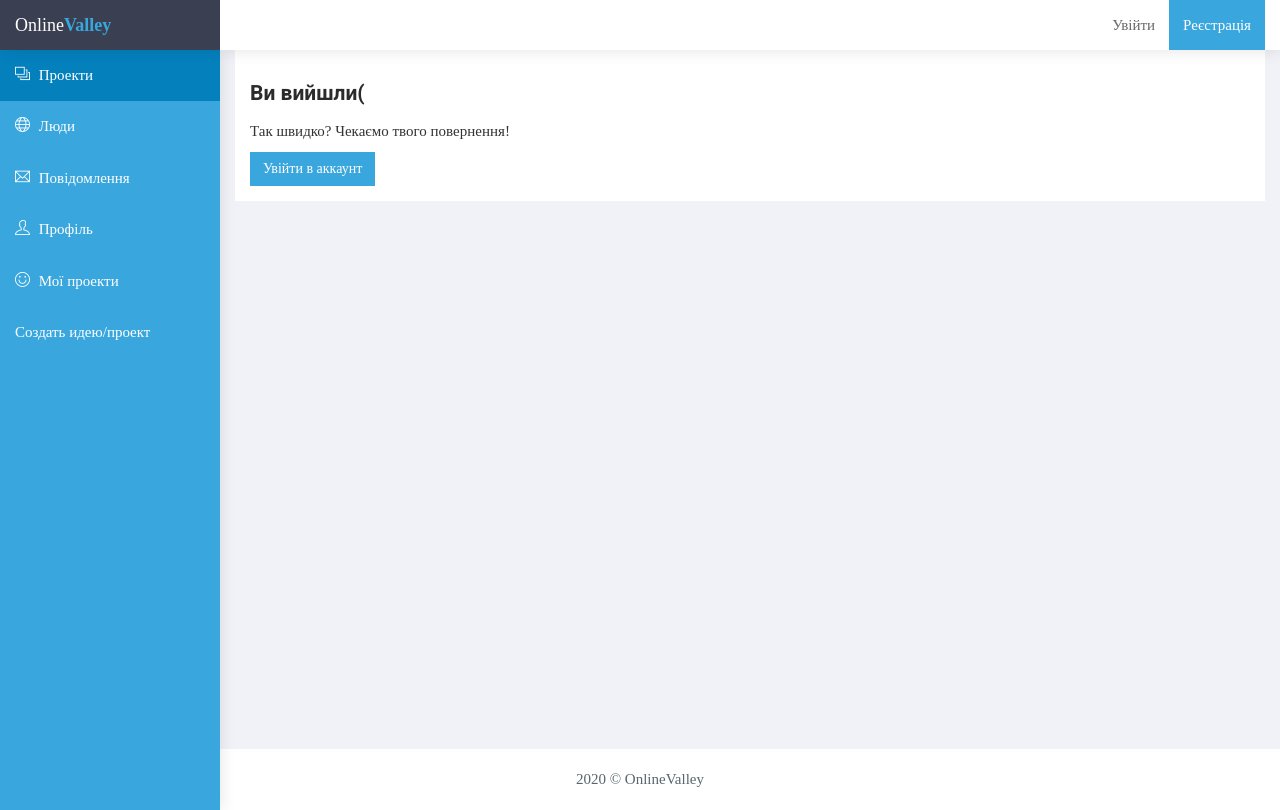
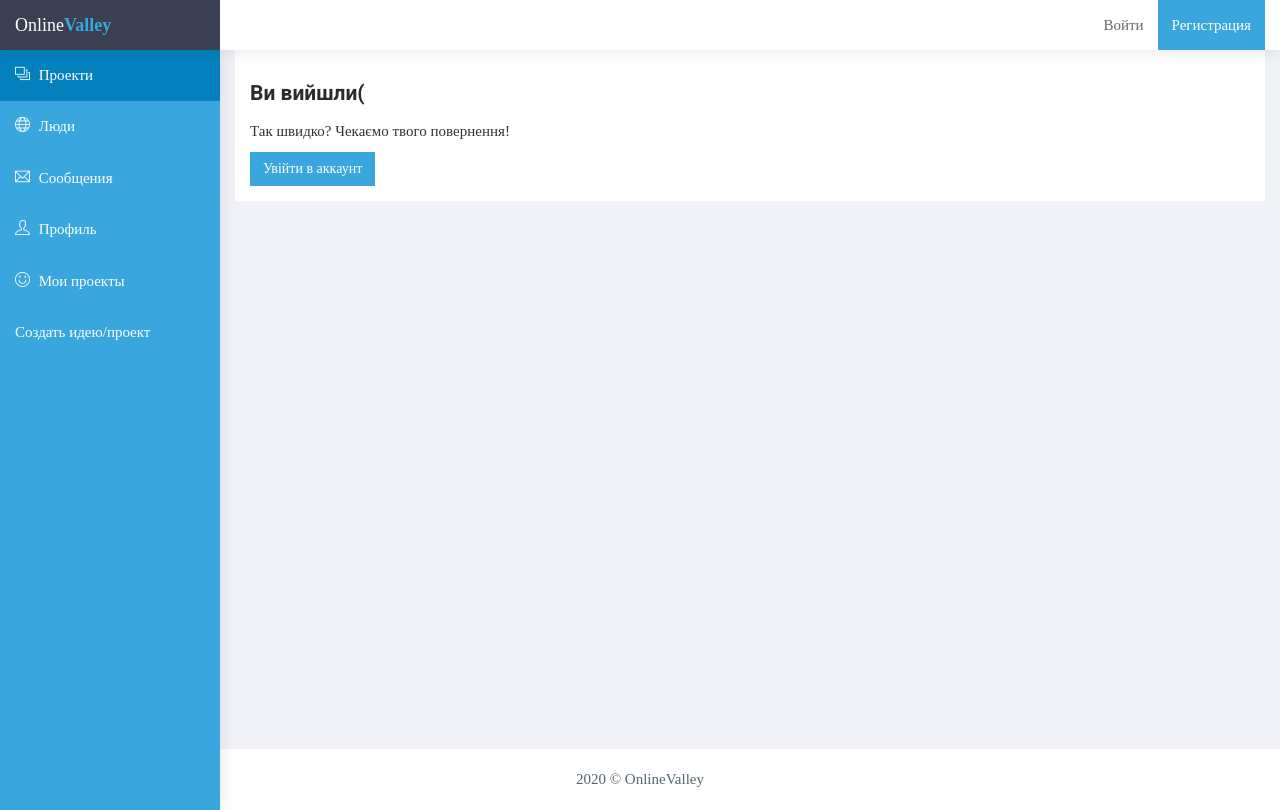
Before and after one commit to mlytvynchuk/teambyclick, a Django app: page /logout/ in a window 1280 px wide. Run offline with Django 3.2, Linux system fonts and the light colour scheme; some libraries are stand-ins or nearby versions; some web fonts are replaced.

Commit message:
Translation uk-ru
changed settings
and
html templates files

```diff
--- a/teambyc/settings.py
+++ b/teambyc/settings.py
@@ -129,7 +129,8 @@ AUTH_PASSWORD_VALIDATORS = [
 # Internationalization
 # https://docs.djangoproject.com/en/2.1/topics/i18n/
 
-LANGUAGE_CODE = "uk"
+LANGUAGE_CODE = "ru"
+#LANGUAGE_CODE = "uk"
 # LANGUAGE_CODE = 'en'
 LANGUAGES = [
     ("ru", "Русский"),
--- a/templates/extends/base.html
+++ b/templates/extends/base.html
@@ -55,14 +55,14 @@
                 width="36" class="img-circle"><b class="hidden-xs">{{ user.username }}</b> </a>
           </li>
           <li>
-            <a href="{% url 'logout'%}">{% trans 'Вийти' %}</a>
+            <a href="{% url 'logout'%}">{% trans 'Выйти' %}</a>
           </li>
           {% else%}
           <li>
-            <a href="{% url 'login'%}">{% trans 'Увійти' %}</a>
+            <a href="{% url 'login'%}">{% trans 'Войти' %}</a>
           </li>
           <li>
-            <a href="{% url 'register'%}" style="color: white;background: var(--primary)">{% trans 'Реєстрація' %}</a>
+            <a href="{% url 'register'%}" style="color: white;background: var(--primary)">{% trans 'Регистрация' %}</a>
           </li>
           {% endif %}
         </ul>
@@ -90,14 +90,14 @@
           </li>
           <li>
             <a href="{% url 'dialogs' %}" class="waves-effect"><i class="ti-email fa-fw"></i>
-              {% trans 'Повідомлення' %}</a>
+              {% trans 'Сообщения' %}</a>
           </li>
           <li>
-            <a href="{% url 'profile' %}" class="waves-effect"><i class="ti-user fa-fw"></i> {% trans 'Профіль' %}</a>
+            <a href="{% url 'profile' %}" class="waves-effect"><i class="ti-user fa-fw"></i> {% trans 'Профиль' %}</a>
           </li>
           <li>
             <a href="{% url 'myideas' %}" class="waves-effect"><i class="ti-face-smile fa-fw"></i>
-              {% trans 'Мої проекти' %}</a>
+              {% trans 'Мои проекты' %}</a>
           </li>
           <li>
             <a href="{% url 'deal-create'%}" class="waves-effect">
```
